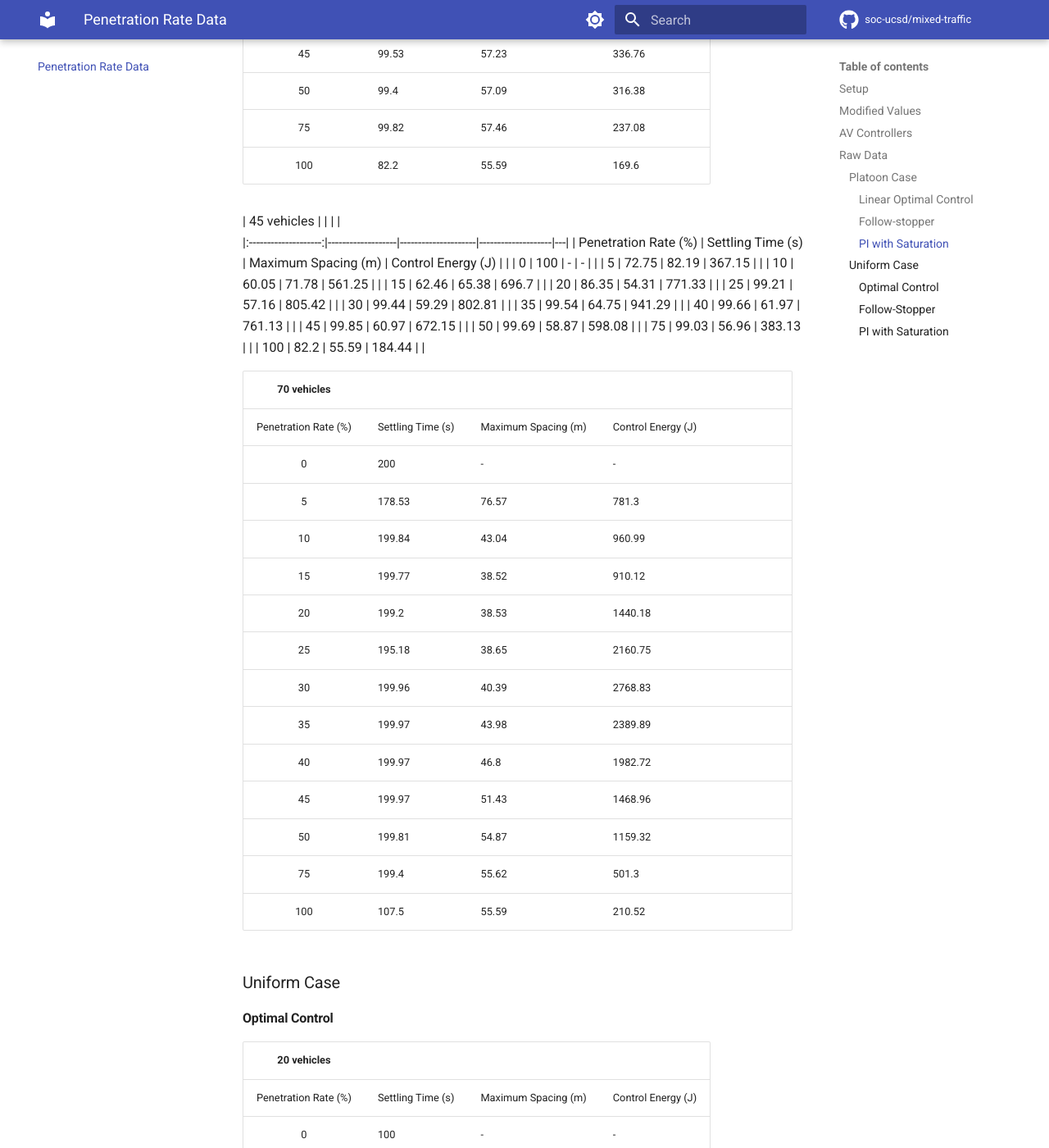
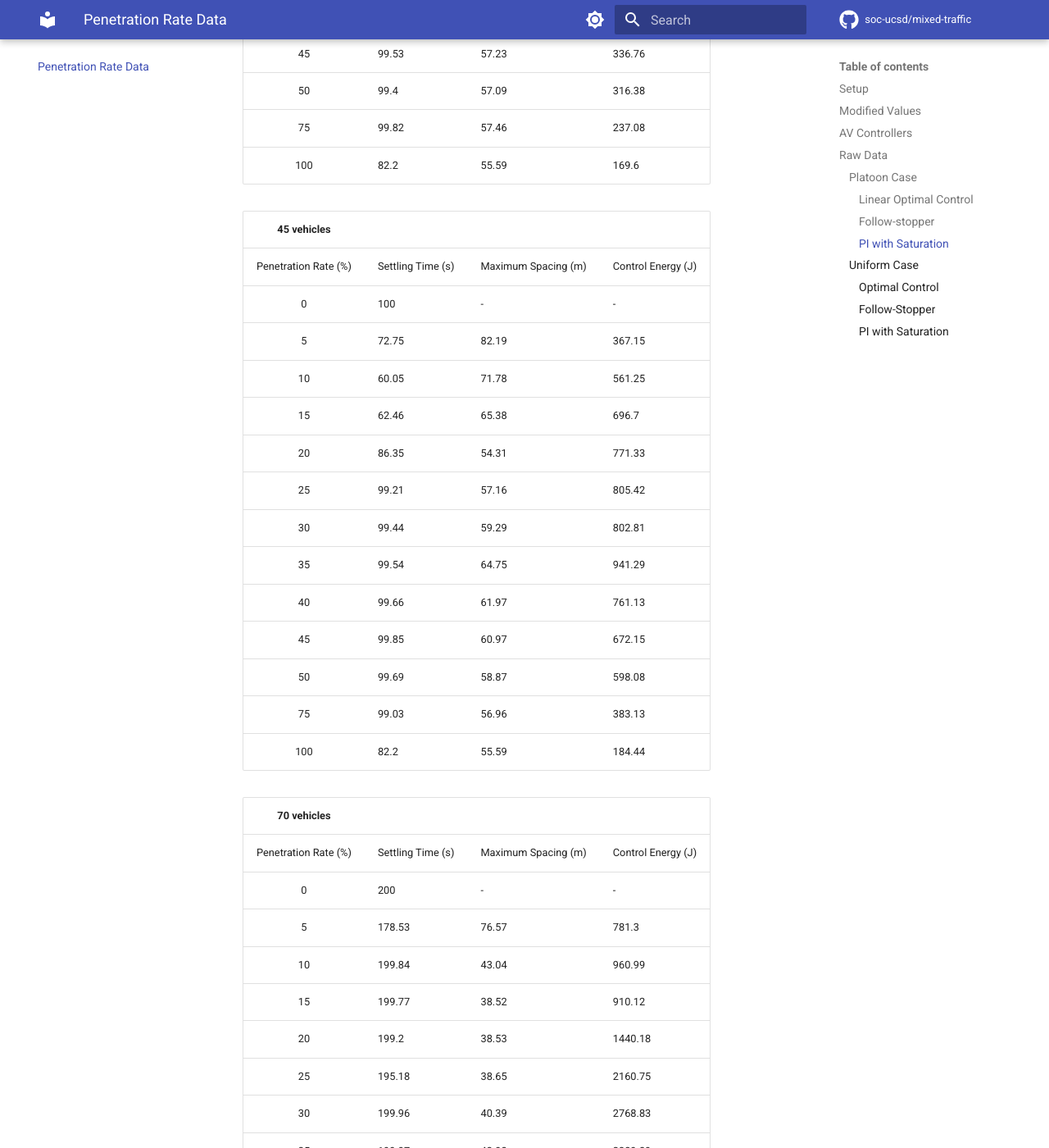
Before and after one commit to soc-ucsd/mixed-traffic, an MkDocs documentation site: the page built from docs/numerical_data.md, in a window 1280 px wide and 1400 px high, scrolled down 2522 px. Shown: the whole window at 82% size. Built offline with MkDocs 1.6.1 and Material for MkDocs 9.7.7, drawn with Linux system fonts in a browser that asks for light colours; comment, search, counter and statistics services are not loaded.

```diff
--- a/docs/numerical_data.md
+++ b/docs/numerical_data.md
@@ -155,6 +155,7 @@ Each controller was tested for all penetration rates in both configurations (pla
 
 #### PI with Saturation
 
+
 |      20 vehicles     |                   |                     |                    |
 |:--------------------:|-------------------|---------------------|--------------------|
 | Penetration Rate (%) | Settling Time (s) | Maximum Spacing (m) | Control Energy (J) |
@@ -174,39 +175,39 @@ Each controller was tested for all penetration rates in both configurations (pla
 
 
 |      45 vehicles     |                   |                     |                    |
-|:--------------------:|-------------------|---------------------|--------------------|---|
-| Penetration Rate (%) | Settling Time (s) | Maximum Spacing (m) | Control Energy (J) |   |
-|           0          |        100        |          -          |          -         |   |
-|           5          |       72.75       |        82.19        |       367.15       |   |
-|          10          |       60.05       |        71.78        |       561.25       |   |
-|          15          |       62.46       |        65.38        |        696.7       |   |
-|          20          |       86.35       |        54.31        |       771.33       |   |
-|          25          |       99.21       |        57.16        |       805.42       |   |
-|          30          |       99.44       |        59.29        |       802.81       |   |
-|          35          |       99.54       |        64.75        |       941.29       |   |
-|          40          |       99.66       |        61.97        |       761.13       |   |
-|          45          |       99.85       |        60.97        |       672.15       |   |
-|          50          |       99.69       |        58.87        |       598.08       |   |
-|          75          |       99.03       |        56.96        |       383.13       |   |
-|          100         |        82.2       |        55.59        |       184.44       |   |
+|:--------------------:|-------------------|---------------------|--------------------|
+| Penetration Rate (%) | Settling Time (s) | Maximum Spacing (m) | Control Energy (J) |
+|           0          |        100        |          -          |          -         |
+|           5          |       72.75       |        82.19        |       367.15       |
+|          10          |       60.05       |        71.78        |       561.25       |
+|          15          |       62.46       |        65.38        |        696.7       |
+|          20          |       86.35       |        54.31        |       771.33       |
+|          25          |       99.21       |        57.16        |       805.42       |
+|          30          |       99.44       |        59.29        |       802.81       |
+|          35          |       99.54       |        64.75        |       941.29       |
+|          40          |       99.66       |        61.97        |       761.13       |
+|          45          |       99.85       |        60.97        |       672.15       |
+|          50          |       99.69       |        58.87        |       598.08       |
+|          75          |       99.03       |        56.96        |       383.13       |
+|          100         |        82.2       |        55.59        |       184.44       |
 
 
-|      70 vehicles     |                   |                     |                    |   |
-|:--------------------:|-------------------|---------------------|--------------------|---|
-| Penetration Rate (%) | Settling Time (s) | Maximum Spacing (m) | Control Energy (J) |   |
-|           0          |        200        |          -          |          -         |   |
-|           5          |       178.53      |        76.57        |        781.3       |   |
-|          10          |       199.84      |        43.04        |       960.99       |   |
-|          15          |       199.77      |        38.52        |       910.12       |   |
-|          20          |       199.2       |        38.53        |       1440.18      |   |
-|          25          |       195.18      |        38.65        |       2160.75      |   |
-|          30          |       199.96      |        40.39        |       2768.83      |   |
-|          35          |       199.97      |        43.98        |       2389.89      |   |
-|          40          |       199.97      |         46.8        |       1982.72      |   |
-|          45          |       199.97      |        51.43        |       1468.96      |   |
-|          50          |       199.81      |        54.87        |       1159.32      |   |
-|          75          |       199.4       |        55.62        |        501.3       |   |
-|          100         |       107.5       |        55.59        |       210.52       |   |
+|      70 vehicles     |                   |                     |                    |
+|:--------------------:|-------------------|---------------------|--------------------|
+| Penetration Rate (%) | Settling Time (s) | Maximum Spacing (m) | Control Energy (J) |
+|           0          |        200        |          -          |          -         |
+|           5          |       178.53      |        76.57        |        781.3       |
+|          10          |       199.84      |        43.04        |       960.99       |
+|          15          |       199.77      |        38.52        |       910.12       |
+|          20          |       199.2       |        38.53        |       1440.18      |
+|          25          |       195.18      |        38.65        |       2160.75      |
+|          30          |       199.96      |        40.39        |       2768.83      |
+|          35          |       199.97      |        43.98        |       2389.89      |
+|          40          |       199.97      |         46.8        |       1982.72      |
+|          45          |       199.97      |        51.43        |       1468.96      |
+|          50          |       199.81      |        54.87        |       1159.32      |
+|          75          |       199.4       |        55.62        |        501.3       |
+|          100         |       107.5       |        55.59        |       210.52       |
 
 
 
@@ -272,58 +273,58 @@ Each controller was tested for all penetration rates in both configurations (pla
 #### Follow-Stopper
 
 
-|      20 vehicles     |                   |                     |                    |   |
-|:--------------------:|-------------------|---------------------|--------------------|---|
-| Penetration Rate (%) | Settling Time (s) | Maximum Spacing (m) | Control Energy (J) |   |
-|           0          |        100        |          -          |          -         |   |
-|           5          |       73.82       |        44.12        |        44.74       |   |
-|          10          |       55.79       |        46.42        |        65.01       |   |
-|          15          |       48.47       |        47.81        |        76.88       |   |
-|          20          |        48.9       |        48.76        |        77.12       |   |
-|          25          |       45.36       |        49.07        |        73.74       |   |
-|          30          |       40.79       |        49.07        |        70.22       |   |
-|          35          |       39.13       |        49.07        |        68.49       |   |
-|          40          |       37.01       |        49.07        |        67.58       |   |
-|          45          |       39.13       |        49.07        |        68.49       |   |
-|          50          |       37.01       |        49.07        |        67.58       |   |
-|          75          |         37        |        49.07        |        66.65       |   |
-|          100         |        30.8       |        46.43        |       143.57       |   |
+|      20 vehicles     |                   |                     |                    |
+|:--------------------:|-------------------|---------------------|--------------------|
+| Penetration Rate (%) | Settling Time (s) | Maximum Spacing (m) | Control Energy (J) |
+|           0          |        100        |          -          |          -         |
+|           5          |       73.82       |        44.12        |        44.74       |
+|          10          |       55.79       |        46.42        |        65.01       |
+|          15          |       48.47       |        47.81        |        76.88       |
+|          20          |        48.9       |        48.76        |        77.12       |
+|          25          |       45.36       |        49.07        |        73.74       |
+|          30          |       40.79       |        49.07        |        70.22       |
+|          35          |       39.13       |        49.07        |        68.49       |
+|          40          |       37.01       |        49.07        |        67.58       |
+|          45          |       39.13       |        49.07        |        68.49       |
+|          50          |       37.01       |        49.07        |        67.58       |
+|          75          |         37        |        49.07        |        66.65       |
+|          100         |        30.8       |        46.43        |       143.57       |
 
 
-|      45 vehicles     |                   |                     |                    |   |
-|:--------------------:|-------------------|---------------------|--------------------|---|
-| Penetration Rate (%) | Settling Time (s) | Maximum Spacing (m) | Control Energy (J) |   |
-|           0          |        100        |          -          |          -         |   |
-|           5          |       79.81       |        49.07        |        85.60       |   |
-|          10          |       69.22       |        49.07        |        95.88       |   |
-|          15          |       61.12       |        49.07        |        83.04       |   |
-|          20          |       53.27       |        49.07        |        77.81       |   |
-|          25          |       43.67       |        49.07        |        71.19       |   |
-|          30          |       40.43       |        49.07        |        70.22       |   |
-|          35          |       37.01       |        49.07        |        68.49       |   |
-|          40          |       37.01       |        49.07        |        68.49       |   |
-|          45          |         37        |        49.07        |        67.58       |   |
-|          50          |         37        |        49.07        |        67.58       |   |
-|          75          |       36.99       |        49.07        |        71.48       |   |
-|          100         |       29.45       |        46.43        |       143.57       |   |
+|      45 vehicles     |                   |                     |                    |
+|:--------------------:|-------------------|---------------------|--------------------|
+| Penetration Rate (%) | Settling Time (s) | Maximum Spacing (m) | Control Energy (J) |
+|           0          |        100        |          -          |          -         |
+|           5          |       79.81       |        49.07        |        85.60       |
+|          10          |       69.22       |        49.07        |        95.88       |
+|          15          |       61.12       |        49.07        |        83.04       |
+|          20          |       53.27       |        49.07        |        77.81       |
+|          25          |       43.67       |        49.07        |        71.19       |
+|          30          |       40.43       |        49.07        |        70.22       |
+|          35          |       37.01       |        49.07        |        68.49       |
+|          40          |       37.01       |        49.07        |        68.49       |
+|          45          |         37        |        49.07        |        67.58       |
+|          50          |         37        |        49.07        |        67.58       |
+|          75          |       36.99       |        49.07        |        71.48       |
+|          100         |       29.45       |        46.43        |       143.57       |
 
 
-|      70 vehicles     |                   |                     |                    |   |
-|:--------------------:|-------------------|---------------------|--------------------|---|
-| Penetration Rate (%) | Settling Time (s) | Maximum Spacing (m) | Control Energy (J) |   |
-|           0          |        200        |          -          |          -         |   |
-|           5          |       109.02      |        49.07        |       106.55       |   |
-|          10          |       81.81       |        49.07        |       102.00       |   |
-|          15          |        59.3       |        49.07        |        83.04       |   |
-|          20          |       53.27       |        49.07        |        77.81       |   |
-|          25          |       43.67       |        49.07        |        71.19       |   |
-|          30          |       38.54       |        49.07        |        70.22       |   |
-|          35          |         37        |        49.07        |        68.49       |   |
-|          40          |         37        |        49.07        |        68.49       |   |
-|          45          |       36.99       |        49.07        |        67.58       |   |
-|          50          |       36.99       |        49.07        |        67.58       |   |
-|          75          |       36.99       |        49.07        |        71.48       |   |
-|          100         |       28.62       |        46.43        |       143.57       |   |
+|      70 vehicles     |                   |                     |                    |
+|:--------------------:|-------------------|---------------------|--------------------|
+| Penetration Rate (%) | Settling Time (s) | Maximum Spacing (m) | Control Energy (J) |
+|           0          |        200        |          -          |          -         |
+|           5          |       109.02      |        49.07        |       106.55       |
+|          10          |       81.81       |        49.07        |       102.00       |
+|          15          |        59.3       |        49.07        |        83.04       |
+|          20          |       53.27       |        49.07        |        77.81       |
+|          25          |       43.67       |        49.07        |        71.19       |
+|          30          |       38.54       |        49.07        |        70.22       |
+|          35          |         37        |        49.07        |        68.49       |
+|          40          |         37        |        49.07        |        68.49       |
+|          45          |       36.99       |        49.07        |        67.58       |
+|          50          |       36.99       |        49.07        |        67.58       |
+|          75          |       36.99       |        49.07        |        71.48       |
+|          100         |       28.62       |        46.43        |       143.57       |
 
 
 
```
